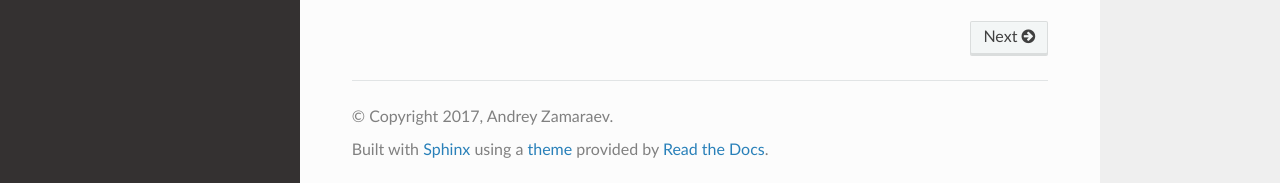
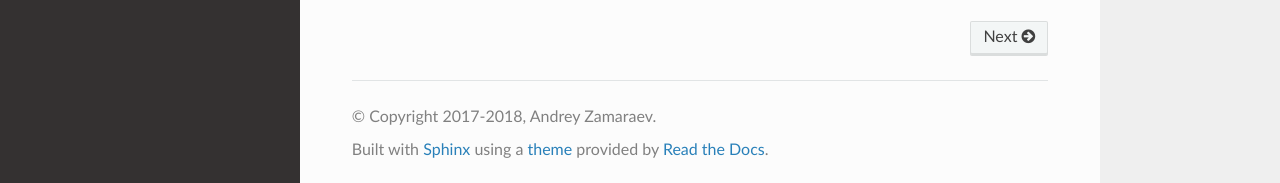
Before and after one commit to a5kin/xentica, a Sphinx documentation site: the page built from docs/index.rst, in a window 1280 px wide and 900 px high, scrolled down 1155 px. Shown: the part 714-897 px from the top of the window. Built offline with Sphinx 7.4.7 and the Read the Docs theme 2.0.0, drawn with Linux system fonts in a browser that asks for light colours; part of the change alters nothing that is shown.

```diff
--- a/docs/conf.py
+++ b/docs/conf.py
@@ -19,6 +19,7 @@
 #
 import os
 import sys
+import datetime
 from unittest.mock import MagicMock
 
 sys.path.insert(0, os.path.abspath('..'))
@@ -54,7 +55,7 @@ master_doc = 'index'
 
 # General information about the project.
 project = 'Xentica'
-copyright = '2017, Andrey Zamaraev'
+copyright = '2017-%s, Andrey Zamaraev' % datetime.datetime.now().strftime("%Y")
 author = 'Andrey Zamaraev'
 
 # The version info for the project you're documenting, acts as replacement for
```
